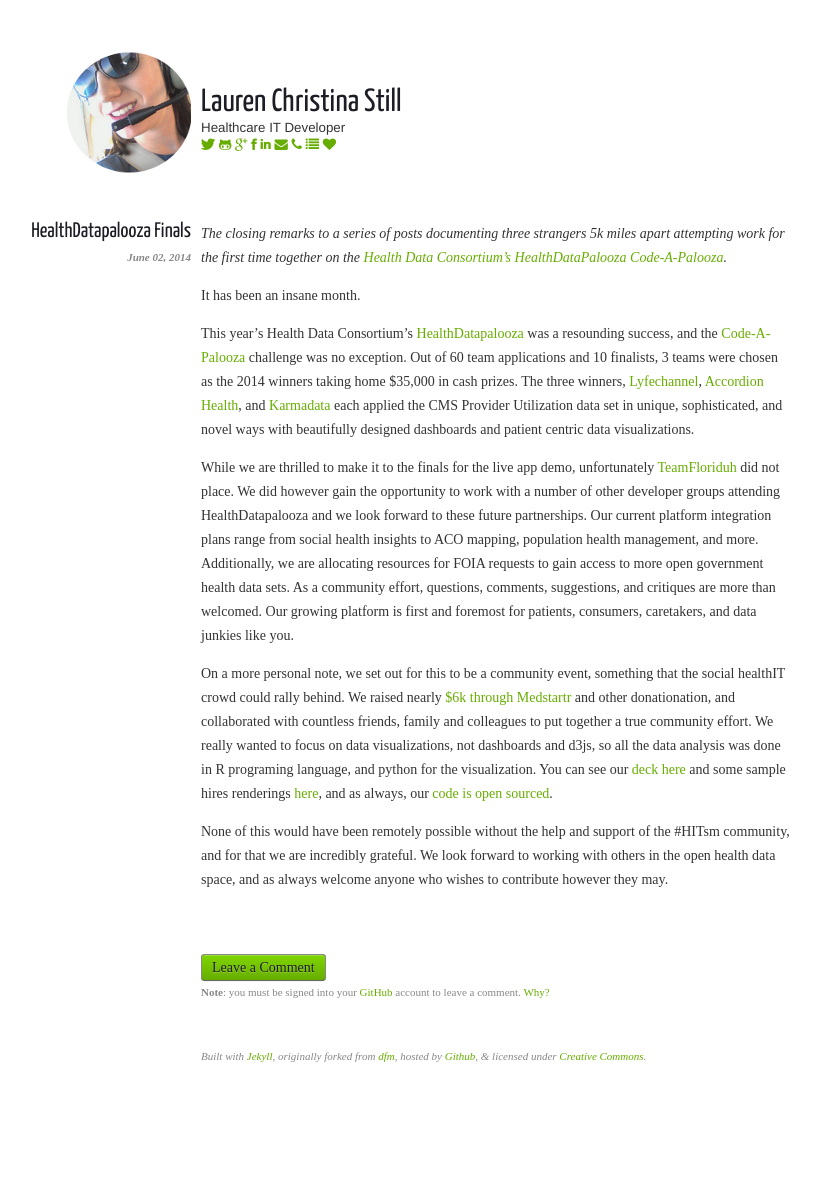
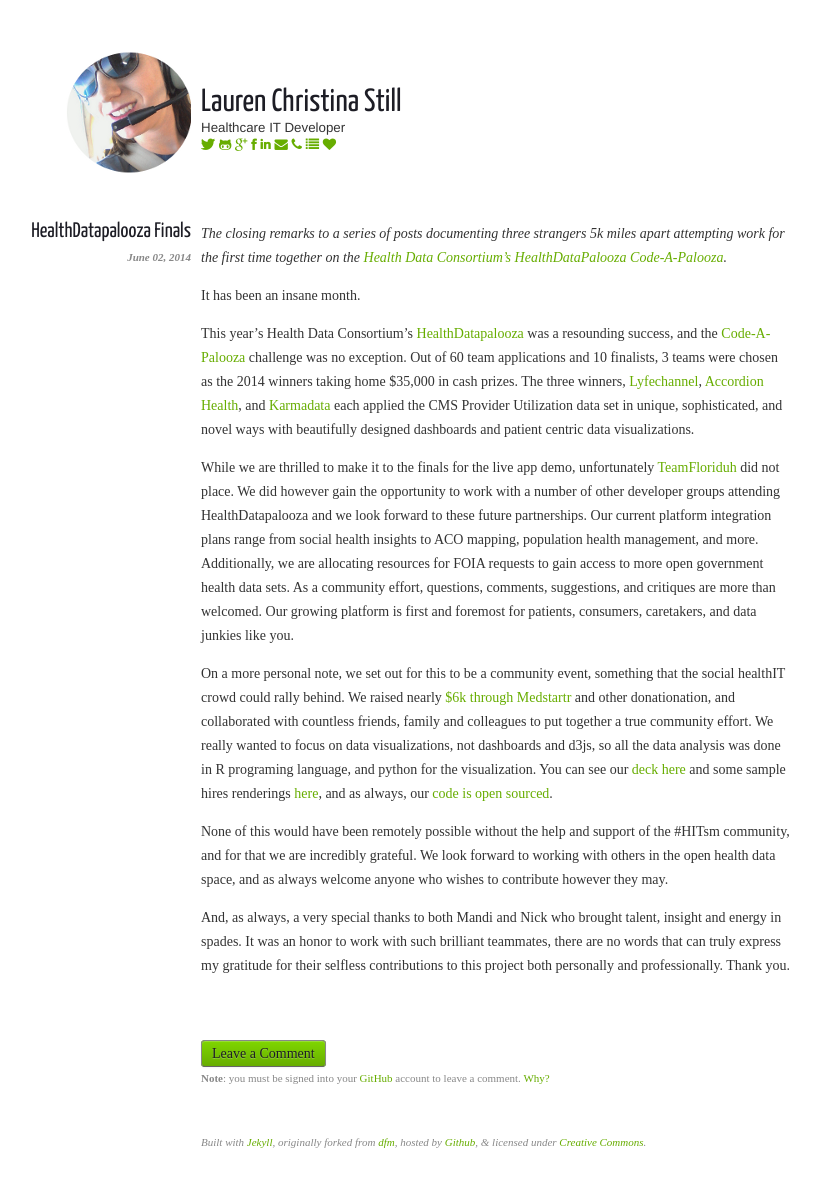
Before and after one commit to laurenstill/laurenstill.github.io, a Jekyll site: the page built from _posts/2014-6-02-HDP-Finals.markdown, in a window 1280 px wide. Shown: the whole page, without its empty margins (244-1064 px from the left). Built offline with Jekyll 4.4.1, drawn with Linux system fonts in a browser that asks for light colours; nearby versions of some CDN libraries; before the commit the page ends 1113 px from its top, so only the background shows below that.

Commit message:
Thanks Nick and Mandi

```diff
--- a/_posts/2014-6-02-HDP-Finals.markdown
+++ b/_posts/2014-6-02-HDP-Finals.markdown
@@ -17,6 +17,8 @@
 
 None of this would have been remotely possible without the help and support of the #HITsm community, and for that we are incredibly grateful.  We look forward to working with others in the open health data space, and as always welcome anyone who wishes to contribute however they may.
 
+And, as always, a very special thanks to both Mandi and Nick who brought talent, insight and energy in spades. It was an honor to work with such brilliant teammates, there are no words that can truly express my gratitude for their selfless contributions to this project both personally and professionally. Thank you.
+
 [1]: https://www.cms.gov/Research-Statistics-Data-and-Systems/Statistics-Trends-and-Reports/Medicare-Provider-Charge-Data/Physician-and-Other-Supplier.html
 [2]:http://healthdatapalooza.org/agenda/code-a-palooza-challenges/
 [3]: http://lyfechannel.com/
```
